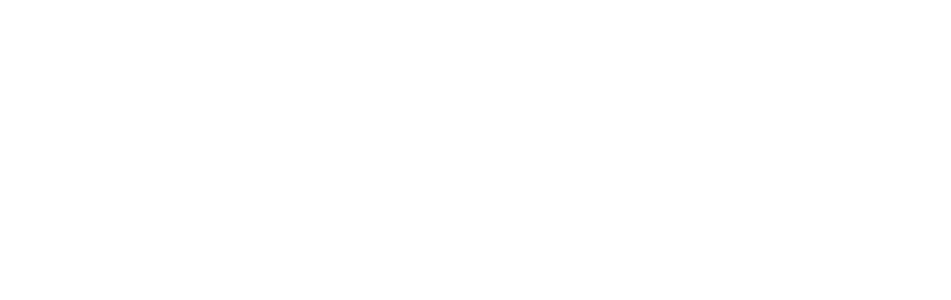
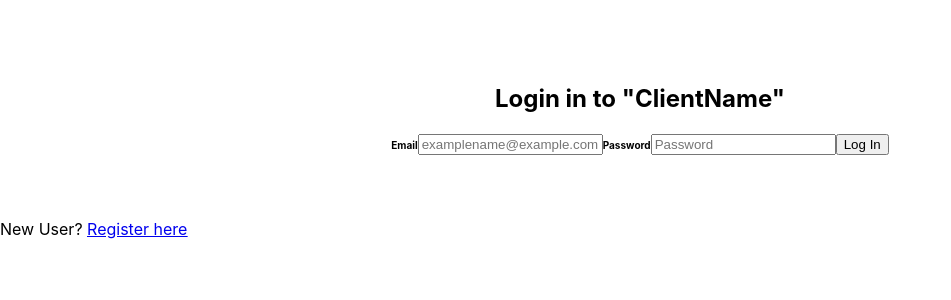
Before and after one commit to soen-341-team-placeholder/placeholder-soen341project2023, a React (Create React App) app in the folder client/: page /login in a window 1280 px wide. Before the commit this address had no page. Shown: the top 300 px of the page, without its empty margins (0-951 px from the left). Built offline with nearby package versions, Linux system fonts and the light colour scheme.

Commit message:
Created beautiful login page

```diff
--- a/client/src/App.js
+++ b/client/src/App.js
@@ -4,6 +4,7 @@
 import HomePage from "./pages/HomePage";
 import AboutPage from "./pages/AboutPage";
 import RegisterPage from "./pages/RegisterPage";
+import LoginPage from "./pages/LoginPage";
 
 export default function App() {
   return (
@@ -16,6 +17,7 @@
           <Route path="/about" element={<AboutPage />} />
           <Route path="/profile/:userID" element={<ApplicantProfilePage />} />
           <Route path="/registration" element={<RegisterPage />} />
+          <Route path="/login" element={<LoginPage />} />
         </Routes>
       </main>
 
--- a/client/src/pages/LoginPage.js
+++ b/client/src/pages/LoginPage.js
@@ -1,6 +1,32 @@
+import React, {useState} from 'react';
+import '../styles/login.css';
 
 function LoginPage(){
+    const  [email, setEmail] = useState('');
+    const  [password, setPassword] = useState('');
 
+    const handleSubmit = (e) => {
+        e.preventDefault();
+        console.log(email);
+
+    }
+
+    return(
+        <>
+        <form onSubmit={handleSubmit}>
+            <h2>Login in to "ClientName"</h2>
+            <label htmlFor="email">Email</label>
+            <input value={email} onChange={(e) => setEmail(e.target.value)} type="email" placeholder="examplename@example.com" id="3" name="email" />
+            <label htmlFor="password">Password</label>
+            <input value={password} onChange={(e) => setPassword(e.target.value)} type="password" placeholder="Password" id="4" name="password" />
+            <button type="submit">Log In</button>
+
+        </form>
+
+        <p>New User? <a href="./registration" ><u>Register here</u></a></p>
+
+        </>
+    )
 
 }
 
--- a/client/src/pages/RegisterPage.js
+++ b/client/src/pages/RegisterPage.js
@@ -122,7 +122,7 @@
             <FormInput key={input.id} {...input} value={values[input.name]} onChange={onChange} />
           ))
         }
-        <button onClick={handleSubmit}>Register</button>
+        <button onClick={handleSubmit} className='register-btn'>Register</button>
         <p>Already registered? <a href="./login" ><u>Login</u></a></p>
       </form>
 
--- a/client/src/styles/FormInput.css
+++ b/client/src/styles/FormInput.css
@@ -21,7 +21,7 @@
     width: 100%;
 }
 
-input {
+.input-register {
     padding: 15px;
     margin: 10px 0px;
     border: 1px solid gray;
@@ -38,10 +38,10 @@
     display: none;
 }
 
-input:invalid[focused="true"] {
+.input-register:invalid[focused="true"] {
     border: 1px solid red;
 }
 
-input:invalid[focused=true]~span {
+.input-register:invalid[focused=true]~span {
     display: block;
 }
--- a/client/src/styles/Register.css
+++ b/client/src/styles/Register.css
@@ -17,7 +17,7 @@
     height: 90%;
 }
 
-button {
+.register-btn {
     width: 100%;
     height: 50px;
     padding: 10px;
```
Also changed, not shown: client/src/styles/login.css (added).
